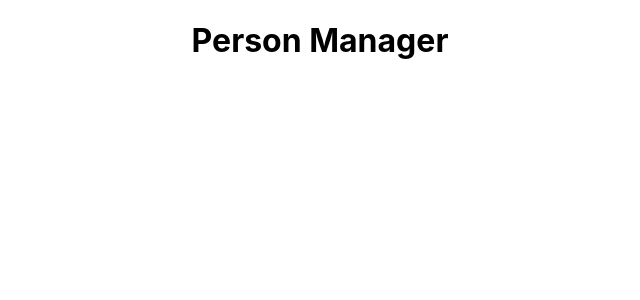
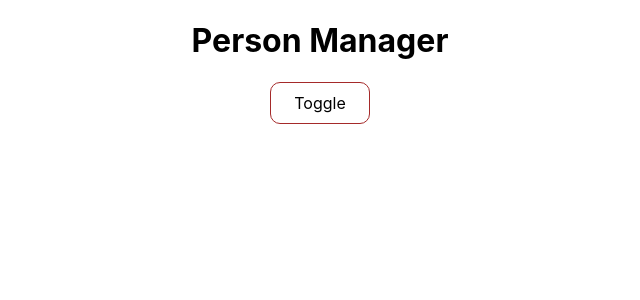
Before and after one commit to shikhor-bjit/person-manager, a React (Create React App) app: page / in a window 1280 px wide. Shown: the top 300 px of the page, without its empty margins (320-960 px from the left). Built offline with nearby package versions, Linux system fonts and the light colour scheme; the HTML template or start-up script is replaced by a standard one.

Commit message:
Design Cockpit

```diff
--- /dev/null
+++ b/src/components/Cockpit/Cockpit.css
@@ -0,0 +1,17 @@
+.Cockpit {
+}
+
+.Cockpit > button {
+    font: inherit;
+    background-color: white;
+    padding: 10px;
+    width: 100px;
+    border: 1px solid brown;
+    cursor: pointer;
+    border-radius: 10px;
+}
+
+.Cockpit > button:hover {
+    color: white;
+    background-color: brown;
+}
--- /dev/null
+++ b/src/components/Cockpit/Cockpit.js
@@ -0,0 +1,12 @@
+import React from "react";
+import './Cockpit.css'
+
+const Cockpit = () => {
+    return (
+        <div className="Cockpit">
+            <button>Toggle</button>
+        </div>
+    );
+}
+
+export default Cockpit;
--- /dev/null
+++ b/src/components/Persons/Persons.js
@@ -0,0 +1,12 @@
+import React from "react";
+import Cockpit from "../Cockpit/Cockpit";
+
+const Persons = () => {
+    return (
+        <div className="Persons">
+            <Cockpit></Cockpit>
+        </div>
+    );
+}
+
+export default Persons;
--- a/src/containers/App.js
+++ b/src/containers/App.js
@@ -1,11 +1,13 @@
 import React from 'react';
 import './App.css';
+import Persons from "../components/Persons/Persons";
 
 class App extends React.Component {
     render() {
         return (
             <div className="App">
                 <h1> {this.props.title} </h1>
+                <Persons></Persons>
             </div>
         );
     }
```
